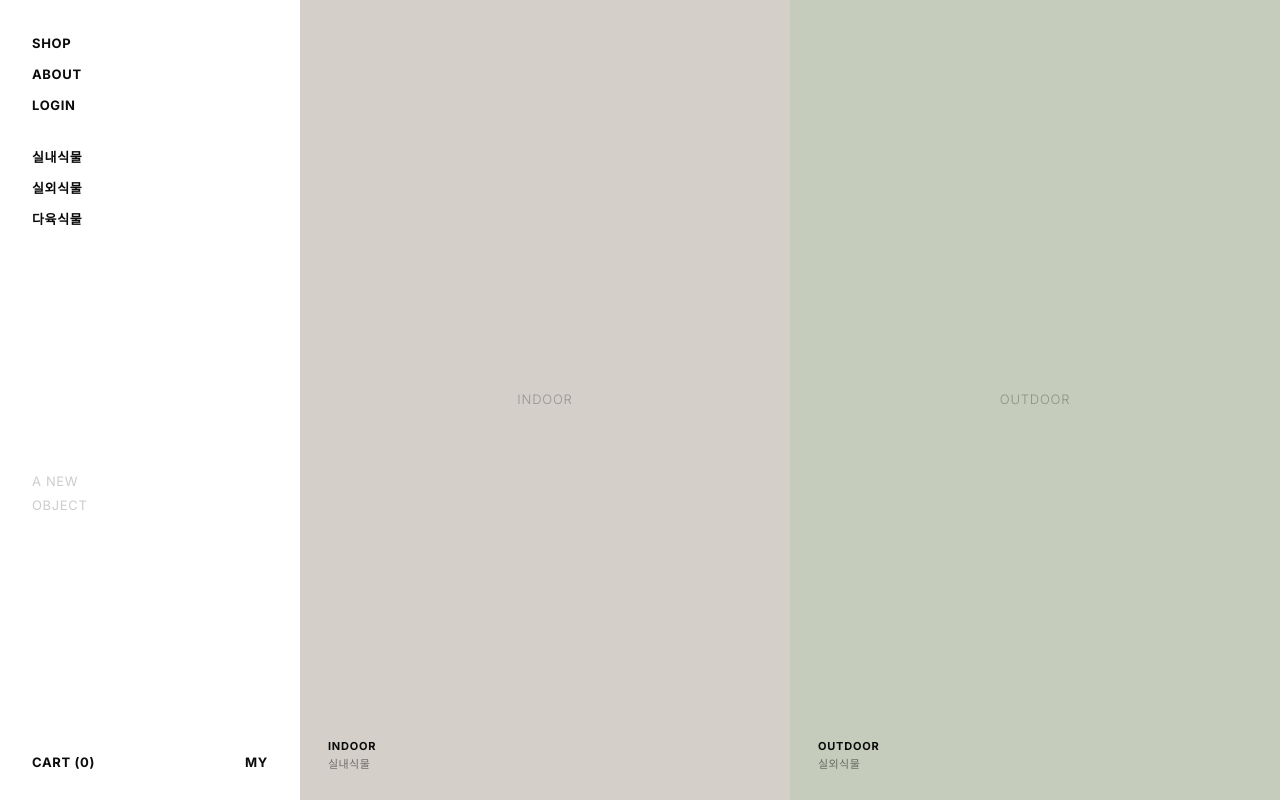
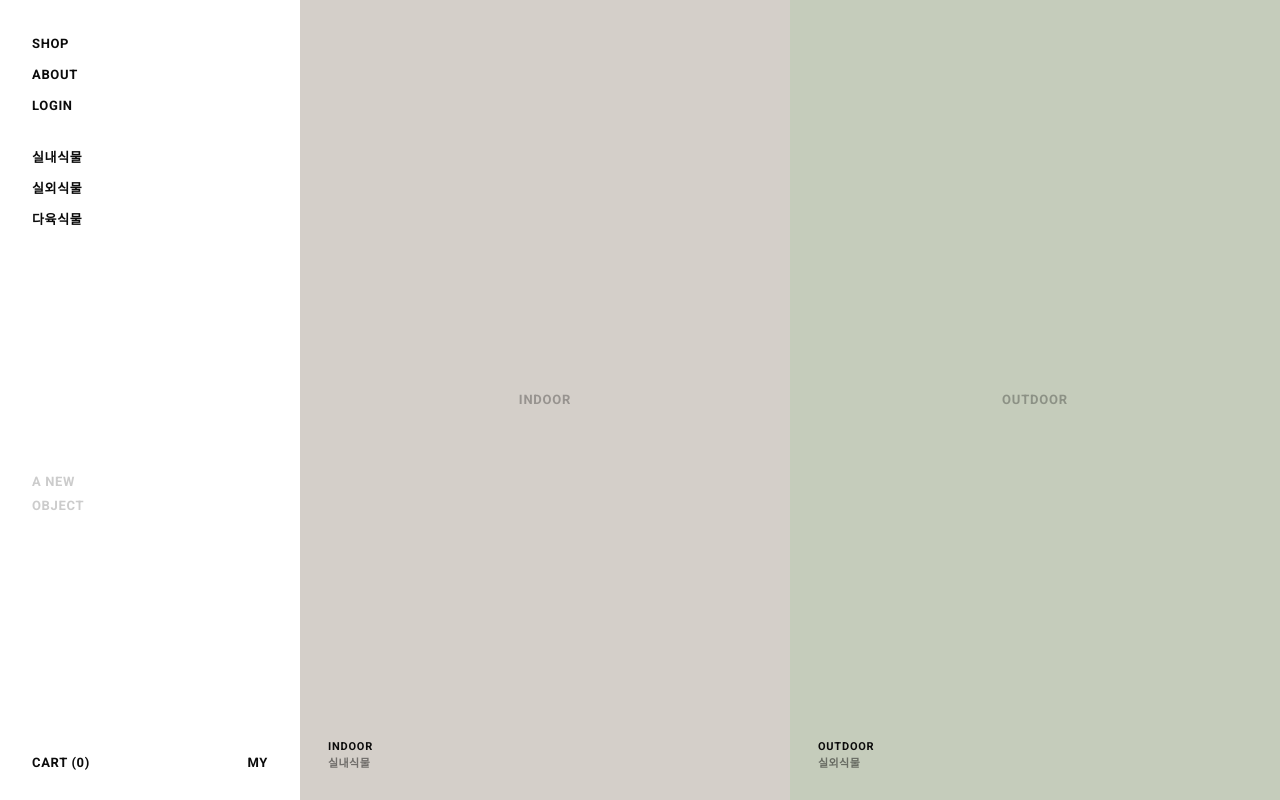
Before and after one commit to dhlim-blip/anewyobject, a Next.js app: page / in a window 1280 px wide. Shown: the top 800 px of the page. Built offline with nearby package versions, Linux system fonts and the light colour scheme.

Commit message:
feat: switch font from Inter to Roboto Bold
Co-Authored-By: Claude Sonnet 4.6 <noreply@anthropic.com>

```diff
--- a/src/app/layout.tsx
+++ b/src/app/layout.tsx
@@ -1,11 +1,11 @@
 import type { Metadata } from 'next'
-import { Inter } from 'next/font/google'
+import { Roboto } from 'next/font/google'
 import './globals.css'
 import Sidebar from '@/components/layout/Sidebar'
 import Footer from '@/components/layout/Footer'
 import CartHydration from '@/components/CartHydration'
 
-const inter = Inter({ subsets: ['latin'] })
+const roboto = Roboto({ subsets: ['latin'], weight: ['700'] })
 
 export const metadata: Metadata = {
   title: {
@@ -27,7 +27,7 @@ export const metadata: Metadata = {
 
 export default function RootLayout({ children }: { children: React.ReactNode }) {
   return (
-    <html lang="ko" className={inter.className}>
+    <html lang="ko" className={roboto.className}>
       <body className="min-h-screen bg-white text-[#0b0b0b] antialiased">
         <CartHydration />
         <div className="flex min-h-screen">
```
